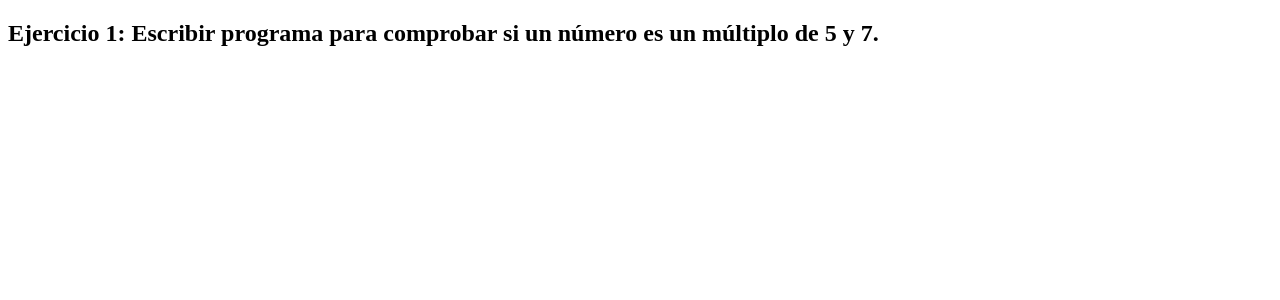
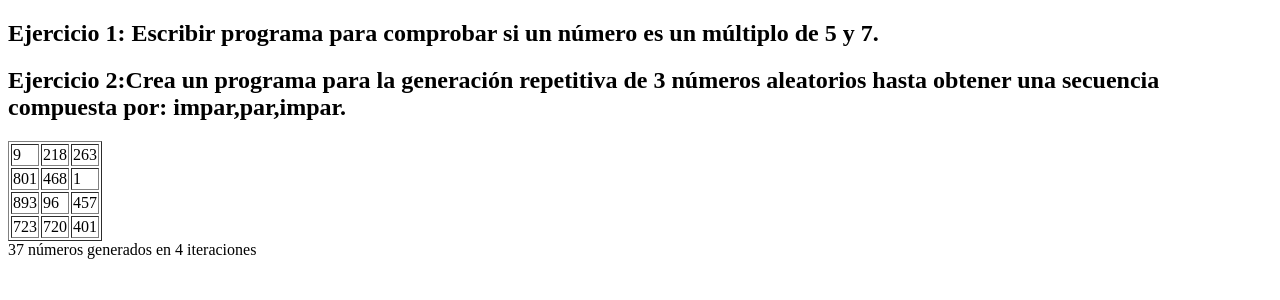
Before and after one commit to JorgeLeonVivanco/Practicas_Tecnologias_Web, a PHP site: page / in a window 1280 px wide. Shown: the top 300 px of the page. Run offline with PHP 8.4, Linux system fonts and the light colour scheme.

Commit message:
Practica 4/Ejercicio 2 Terminado

```diff
--- a/Practicas/p04/index.php
+++ b/Practicas/p04/index.php
@@ -21,5 +21,48 @@
         }
     ?>
 
+<h2>Ejercicio 2:Crea un programa para la generación repetitiva de 3 números aleatorios hasta obtener una
+    secuencia compuesta por: impar,par,impar.</h2>
+    <?php
+    function generarNumeroAleatorio()
+    {
+        return rand(1, 1000); //Función para generar un número aleatori y el rango
+    }
+    function esSecuenciaValida($secuencia)
+    {
+        return $secuencia[0] % 2 != 0 && $secuencia[1] % 2 == 0 && $secuencia[2] % 2 != 0;
+    }    // Función para verificar si la secuencia es impar, par, impar
+    $matriz = [];
+    $iteraciones = 0;
+    $numerosGenerados = 0;
+    while (true)
+    {  // Bucle para generar la matriz
+        $numerosGenerados++;
+        $secuencia = [generarNumeroAleatorio(), generarNumeroAleatorio(), generarNumeroAleatorio()];
+        if (esSecuenciaValida($secuencia))
+        {
+            $matriz[] = $secuencia;
+            $iteraciones++;
+            if ($iteraciones == 4) // Cambia el número de iteraciones deseado
+                {
+                    break;
+                }
+        }
+    }
+    // Mostrar la matriz como una tabla
+    echo "<table border='1'>";
+    foreach ($matriz as $fila)
+    {
+        echo "<tr>";
+        foreach ($fila as $valor)
+        {
+            echo "<td>$valor</td>";
+        }
+        echo "</tr>";
+    }
+    echo "</table>";
+    echo "$numerosGenerados números generados en $iteraciones iteraciones";
+    ?>
+
 </body>
 </html>
```
